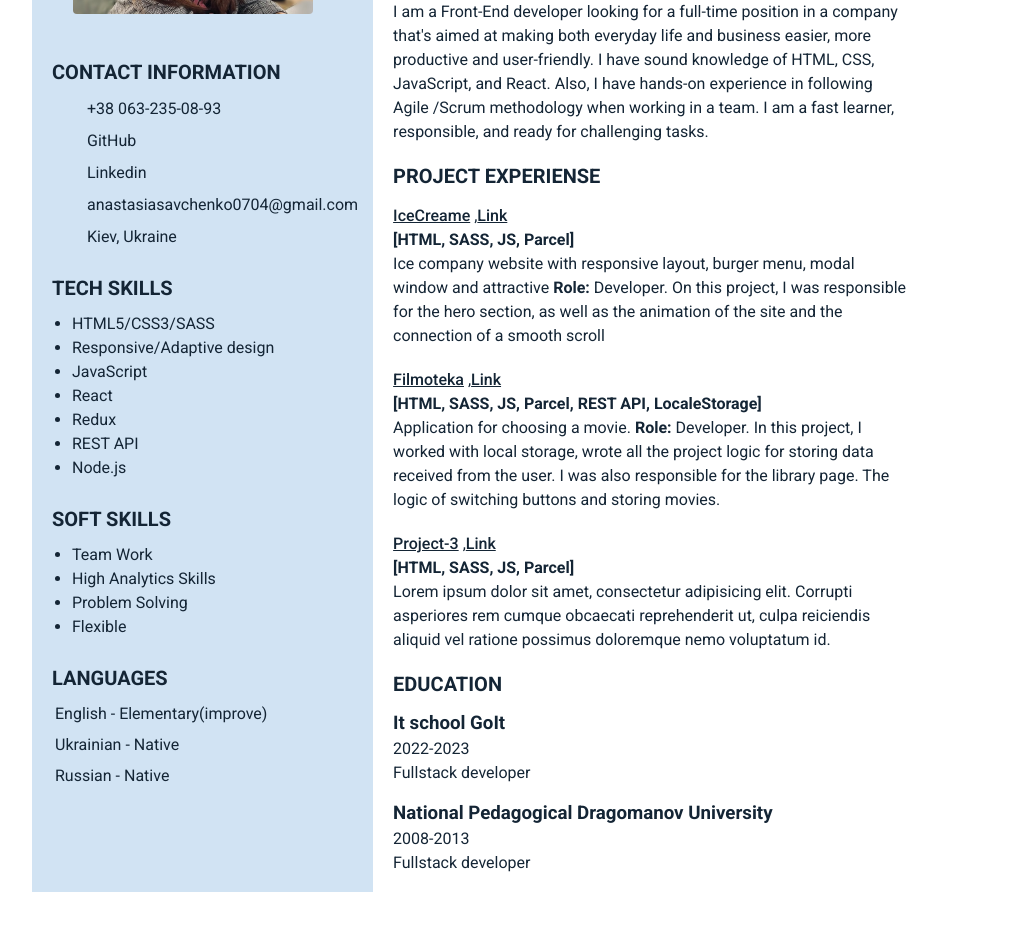
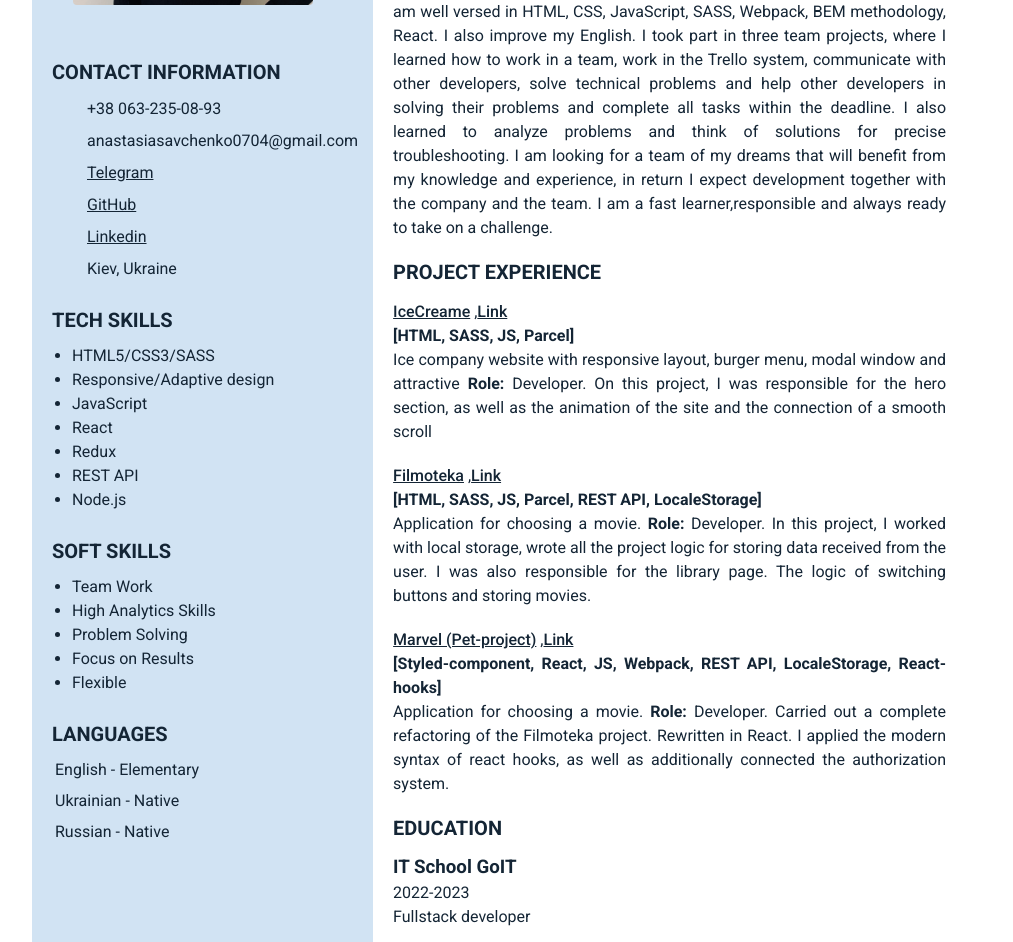
Before and after one commit to AnastasiiaHudymenko/cv, a plain HTML site: page index.html in a window 1280 px wide. Shown: the part 260-1202 px from the top of the page, without its empty margins (158-1171 px from the left). Before the commit the page ends 1152 px from the top, so only its background shows below. Drawn offline with Linux system fonts and the light colour scheme; files whose address does not match are found by name.

Commit message:
fix link

```diff
--- a/css/styles.css
+++ b/css/styles.css
@@ -16,6 +16,7 @@ body {
 
 .flex-container {
   display: flex;
+  width: 950px;
 }
 
 .side-bar {
@@ -26,7 +27,8 @@ body {
   display: flex;
   flex-direction: column;
   justify-content: center;
-  height: 200px;
+  padding-top: 59px;
+  padding-bottom: 50px;
   background-color: #b6d3eda1;
   text-align: center;
   gap: 5px;
@@ -107,11 +109,13 @@ h2 {
 /* ------------------------ */
 .main-content {
   padding: 20px;
+  padding-right: 36px;
 }
 
-.summery,
+.summary,
 .experiense {
   margin-bottom: 20px;
+  text-align: justify;
 }
 
 .summary-title,
@@ -143,3 +147,7 @@ h2 {
   flex-direction: column;
   gap: 5px;
 }
+
+.rmv-link {
+  text-decoration: underline;
+}
--- a/index.html
+++ b/index.html
@@ -17,7 +17,7 @@
     <div class="flex-container">
       <div class="side-bar">
         <div class="wrapper-photo">
-          <img width="240" src="./image/photo.jpeg" alt="" />
+          <img width="240" src="./image/ph.jpg" alt="" />
         </div>
         <div class="wrapper-side-bar">
           <h2 class="contact">Contact information</h2>
@@ -32,11 +32,29 @@
             </li>
             <li class="item-contact">
               <svg width="30" height="20" class="svg-social">
+                <use href="./image//sprit.svg#icon-mail"></use>
+              </svg>
+              <a
+                class="link-social"
+                href="malito:anastasiasavchenko0704@gmail.com"
+                >anastasiasavchenko0704@gmail.com</a
+              >
+            </li>
+            <li class="item-contact">
+              <svg width="30" height="20" class="svg-social">
+                <use href="./image//sprit.svg#icon-telegram"></use>
+              </svg>
+              <a href="https://t.me/Shariz91" class="link-social rmv-link">
+                Telegram
+              </a>
+            </li>
+            <li class="item-contact">
+              <svg width="30" height="20" class="svg-social">
                 <use href="./image//sprit.svg#icon-github"></use>
               </svg>
               <a
                 href="https://github.com/AnastasiiaHudymenko"
-                class="link-social"
+                class="link-social rmv-link"
               >
                 GitHub
               </a>
@@ -47,20 +65,10 @@
               </svg>
               <a
                 href="https://www.linkedin.com/in/anastasia-gudymenko/"
-                class="link-social"
+                class="link-social rmv-link"
               >
                 Linkedin
               </a>
-            </li>
-            <li class="item-contact">
-              <svg width="30" height="20" class="svg-social">
-                <use href="./image//sprit.svg#icon-mail"></use>
-              </svg>
-              <a
-                class="link-social"
-                href="malito:anastasiasavchenko0704@gmail.com"
-                >anastasiasavchenko0704@gmail.com</a
-              >
             </li>
             <li class="item-contact city">
               <svg width="30" height="20" class="svg-social">
@@ -105,13 +113,16 @@
               <p class="desc-soft-skills">Problem Solving</p>
             </li>
             <li class="item-soft-skills">
+              <p class="desc-soft-skills">Focus on Results</p>
+            </li>
+            <li class="item-soft-skills">
               <p class="desc-soft-skills">Flexible</p>
             </li>
           </ul>
           <h2 class="languages">LANGUAGES</h2>
           <ul class="list-languages">
             <li class="item-languages">
-              <p class="desc-languages">English - Elementary(improve)</p>
+              <p class="desc-languages">English - Elementary</p>
             </li>
             <li class="item-languages">
               <p class="desc-languages">Ukrainian - Native</p>
@@ -125,23 +136,28 @@
       <div class="main">
         <div class="title-name">
           <h1 class="name">Anastasia Gudymenko</h1>
-          <p class="pos">junior frontend devoleper</p>
+          <p class="pos">junior frontend developer</p>
         </div>
         <div class="main-content">
-          <div class="summery">
+          <div class="summary">
             <h2 class="summary-title">Summary</h2>
             <p class="desk">
-              I am a Front-End developer looking for a full-time position in a
-              company that's aimed at making both everyday life and business
-              easier, more productive and user-friendly. I have sound knowledge
-              of HTML, CSS, JavaScript, and React. Also, I have hands-on
-              experience in following Agile /Scrum methodology when working in a
-              team. I am a fast learner, responsible, and ready for challenging
-              tasks.
+              I am a junior frontend developer, learning javascript and writing
+              in React.js. I am well versed in HTML, CSS, JavaScript, SASS,
+              Webpack, BEM methodology, React. I also improve my English. I took
+              part in three team projects, where I learned how to work in a
+              team, work in the Trello system, communicate with other
+              developers, solve technical problems and help other developers in
+              solving their problems and complete all tasks within the deadline.
+              I also learned to analyze problems and think of solutions for
+              precise troubleshooting. I am looking for a team of my dreams that
+              will benefit from my knowledge and experience, in return I expect
+              development together with the company and the team. I am a fast
+              learner,responsible and always ready to take on a challenge.
             </p>
           </div>
           <div class="experiense">
-            <h2 class="title-prodject">Project experiense</h2>
+            <h2 class="title-prodject">Project experience</h2>
             <ul class="list-projects">
               <li class="item-prodject">
                 <p class="desc-prodject">
@@ -190,20 +206,25 @@
                 <p class="desc-prodject">
                   <a
                     class="link-prj"
-                    href="https://alexxxusachev888.github.io/ice-cream-shop/"
-                    >Project-3</a
+                    href="https://github.com/AnastasiiaHudymenko/marvel-api"
+                    >Marvel (Pet-project)</a
                   >
                   ,<a
                     class="link-prj"
-                    href="https://github.com/alexxxusachev888/ice-cream-shop"
+                    href="https://anastasiiahudymenko.github.io/marvel-api/"
                     >Link</a
                   >
                   <br />
-                  <b>[HTML, SASS, JS, Parcel] </b><br />
-                  Lorem ipsum dolor sit amet, consectetur adipisicing elit.
-                  Corrupti asperiores rem cumque obcaecati reprehenderit ut,
-                  culpa reiciendis aliquid vel ratione possimus doloremque nemo
-                  voluptatum id.
+                  <b
+                    >[Styled-component, React, JS, Webpack, REST API,
+                    LocaleStorage, React-hooks]</b
+                  >
+                  <br />
+                  Application for choosing a movie. <b>Role:</b> Developer.
+                  Carried out a complete refactoring of the Filmoteka project.
+                  Rewritten in React. I applied the modern syntax of react
+                  hooks, as well as additionally connected the authorization
+                  system.
                 </p>
               </li>
             </ul>
@@ -217,7 +238,7 @@
             <h2 class="title-education">Education</h2>
             <ul class="list-education">
               <li class="item-education">
-                <h3 class="name-education">It school GoIt</h3>
+                <h3 class="name-education">IT School GoIT</h3>
                 <p class="desc-time">2022-2023</p>
                 <p class="desc-pos">Fullstack developer</p>
               </li>
@@ -226,7 +247,7 @@
                   National Pedagogical Dragomanov University
                 </h3>
                 <p class="desc-time">2008-2013</p>
-                <p class="desc-pos">Fullstack developer</p>
+                <p class="desc-pos">Bachelor degree in Teacher of Geography</p>
               </li>
             </ul>
           </div>
```
Also changed, not shown: image/ph.jpg (added), image/sprit.svg, image/user-photo.jpg (added).
